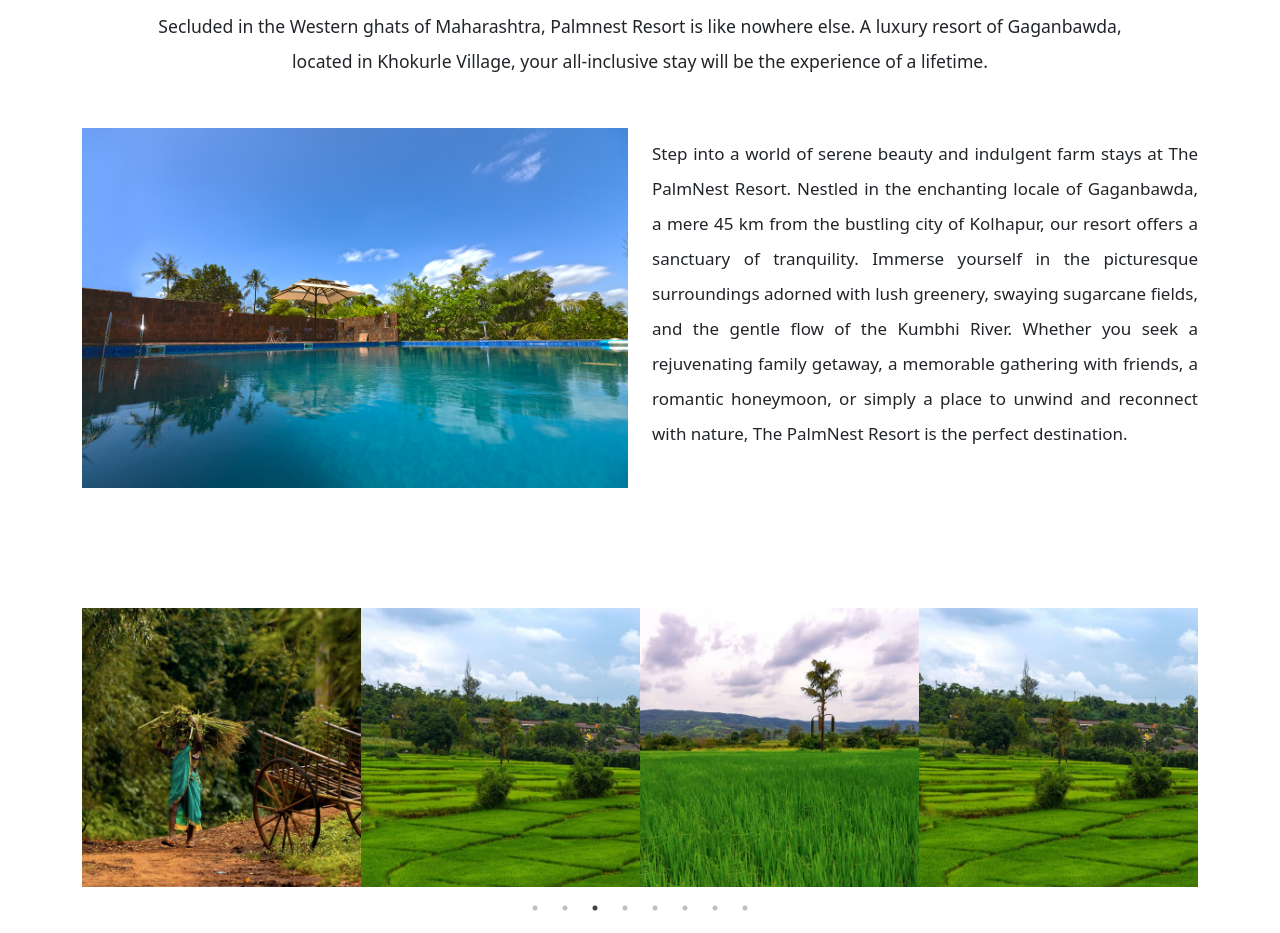
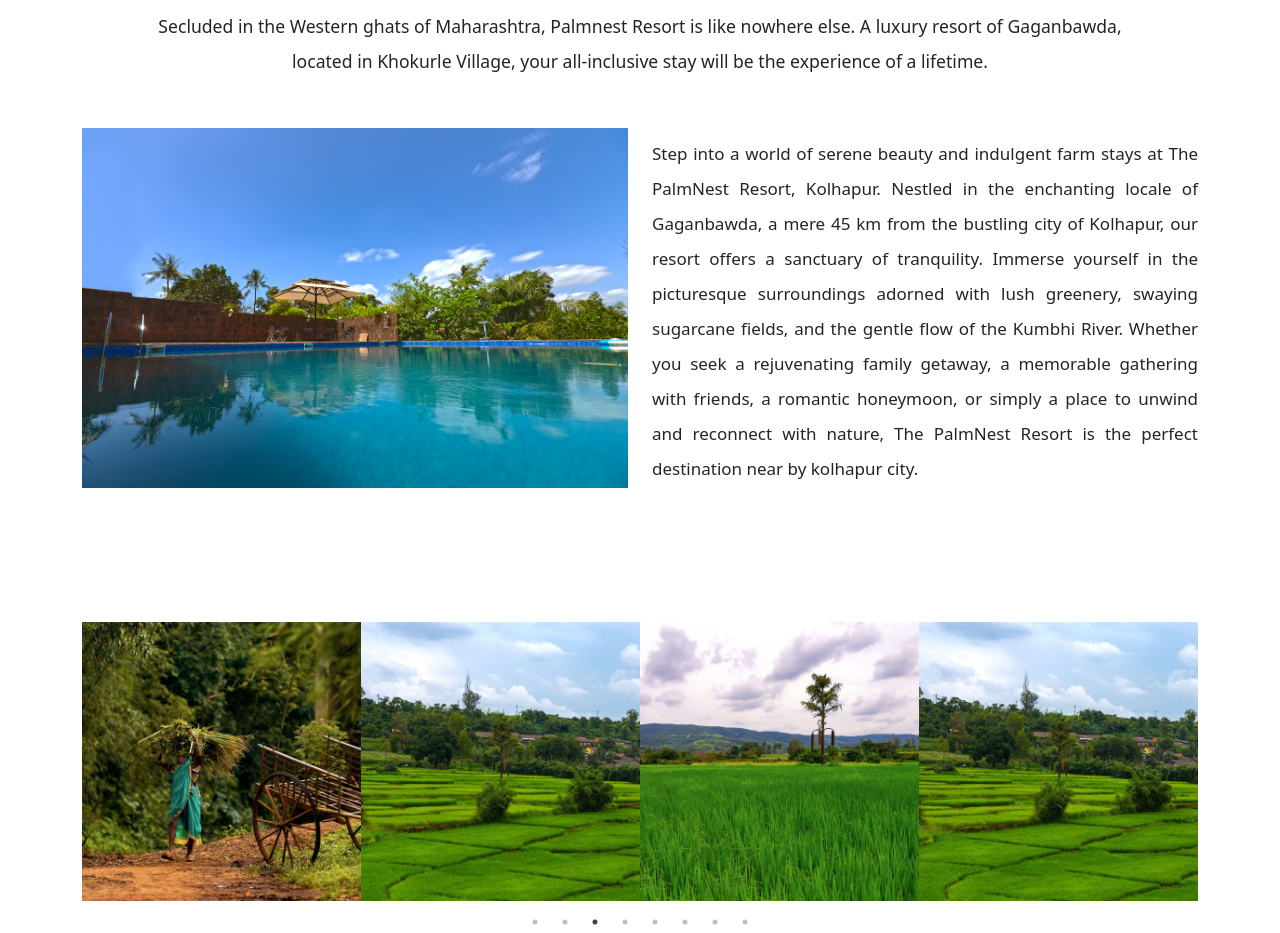
Before and after one commit to palmnestfarm/Updated-main-website, a React (Create React App) app: page / in a window 1280 px wide. Shown: the part 940-1873 px from the top of the page. Built offline with nearby package versions, Linux system fonts and the light colour scheme.

Commit message:
Update Home.js

```diff
--- a/src/components/Home.js
+++ b/src/components/Home.js
@@ -90,14 +90,14 @@ const Home = () => {
           </div>
           <div className="col-lg-6">
             <p className="mt-2" style={{ textAlign: "justify", fontSize: "17px", lineHeight: "35px" }}>
-              Step into a world of serene beauty and indulgent farm stays at The PalmNest Resort.
+              Step into a world of serene beauty and indulgent farm stays at The PalmNest Resort, Kolhapur.
               Nestled in the enchanting locale of Gaganbawda, a mere 45 km from the bustling city of
               Kolhapur, our resort offers a sanctuary of tranquility. Immerse yourself in the
               picturesque surroundings adorned with lush greenery, swaying sugarcane fields, and the
               gentle flow of the Kumbhi River. Whether you seek a rejuvenating family getaway, a
               memorable gathering with friends, a romantic
               honeymoon, or simply a place to unwind and reconnect with nature, The PalmNest Resort
-              is the perfect destination.
+              is the perfect destination near by kolhapur city.
             </p>
           </div>
         </div>
```
